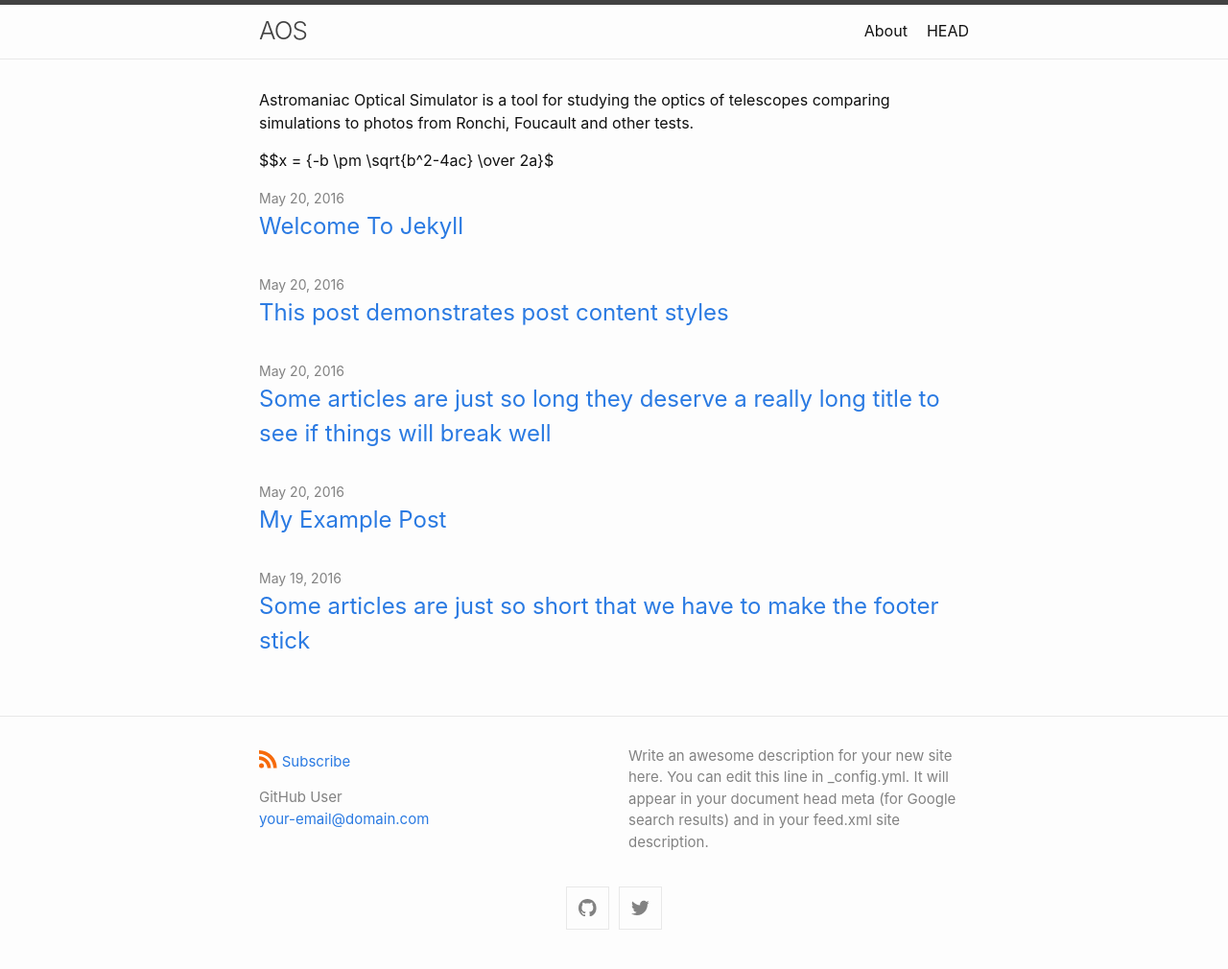
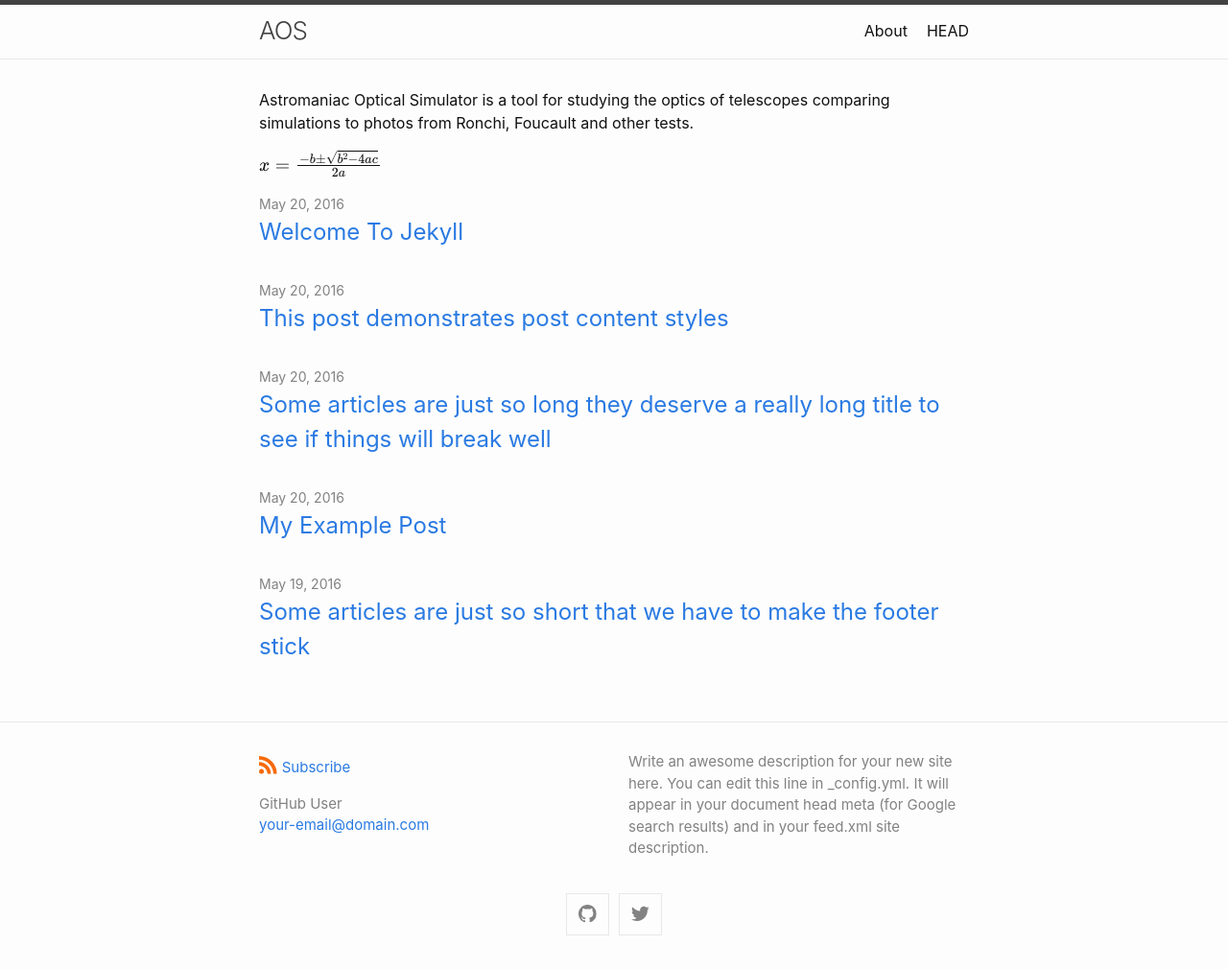
Before and after one commit to maciejczarnacki/AOS, a Jekyll site: the page built from index.md, in a window 1280 px wide. Shown: the whole page at 96% size. Built offline with Jekyll 4.4.1, drawn with Linux system fonts in a browser that asks for light colours; formulas are drawn with MathJax 3.

```diff
--- a/index.md
+++ b/index.md
@@ -12,4 +12,4 @@ use_math: true
 
 Astromaniac Optical Simulator is a tool for studying the optics of telescopes comparing simulations to photos from Ronchi, Foucault and other tests.
 
-$$x = {-b \pm \sqrt{b^2-4ac} \over 2a}$
+$x = {-b \pm \sqrt{b^2-4ac} \over 2a}$
```
